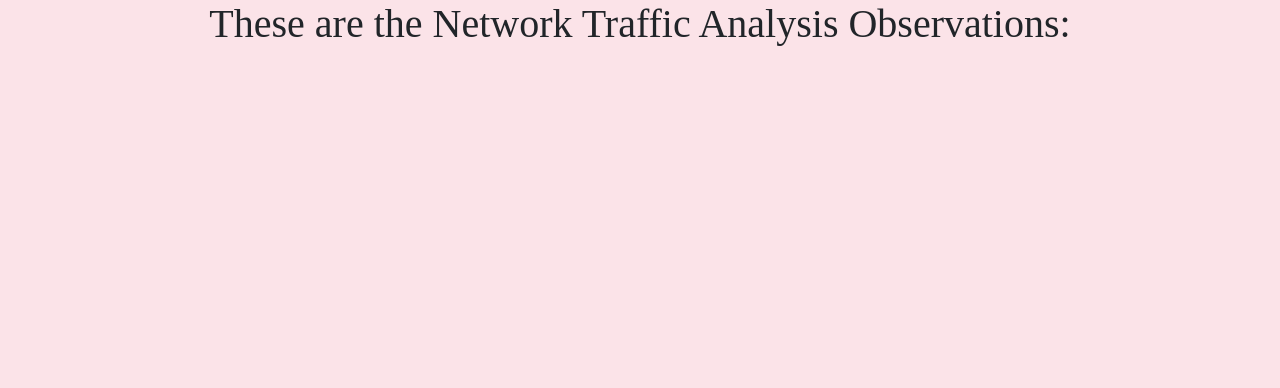
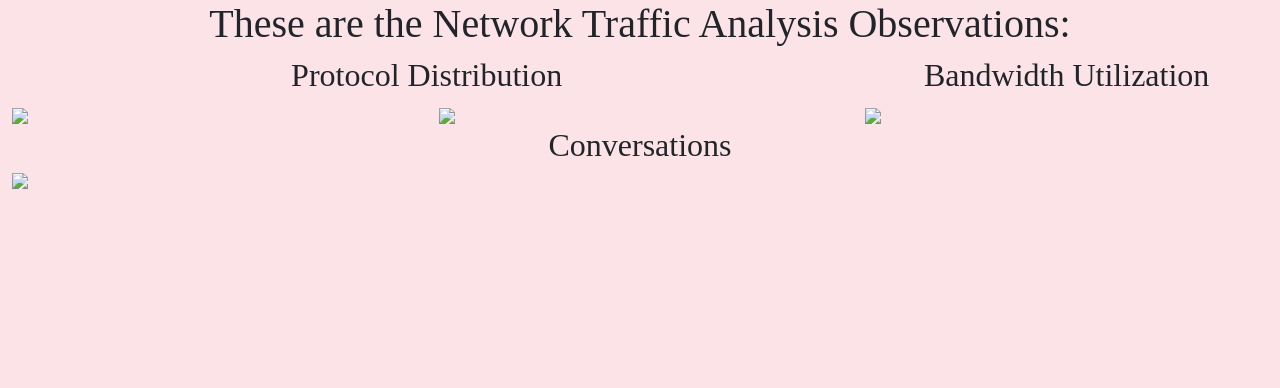
Before and after one commit to JasonGri/SecureFlow-Analyzer, a Django app: template SecureFlow_Analyzer/analyzer/templates/analyzer/analysis.html in a window 1280 px wide. Shown: the part 57-445 px from the top of the page. Run offline with Django 5.2, Linux system fonts and the light colour scheme; the template is opened without the code that fills it, so the values that code supplies are empty; some libraries are stand-ins or nearby versions.

Commit message:
Initial Analysis Layout

```diff
--- a/SecureFlow_Analyzer/analyzer/templates/analyzer/analysis.html
+++ b/SecureFlow_Analyzer/analyzer/templates/analyzer/analysis.html
@@ -2,4 +2,35 @@
 <h1 class="text-center"
   >These are the Network Traffic Analysis Observations:</h1
 >
-{{protocols}} {%endblock %}
+<div class="container-fluid">
+  <!-- 1st Headings Row -->
+  <div class="row">
+    <div class="col-8">
+      <h2 class="text-center">Protocol Distribution</h2>
+    </div>
+    <div class="col"> <h2 class="text-center">Bandwidth Utilization</h2> </div>
+  </div>
+  <!-- 1st Charts Row -->
+  <div class="row">
+    <div class="col"> <img class="img-fluid" src="#" /> </div>
+    <div class="col"> <img class="img-fluid" src="#" /> </div>
+    <div class="col"> <img class="img-fluid" src="#" /> </div>
+  </div>
+  <!-- 2nd Headings Row -->
+  <div class="row">
+    <h2 class="text-center">Conversations</h2>
+  </div>
+  <!-- Conversations Image Row -->
+  <div class="row">
+    <img class="img-fluid" src="#" />
+  </div>
+  <!-- Conversations Details Row -->
+  <div class="row">
+    <div class="col"> </div>
+  </div>
+  <!-- IP Geolocation Mapping Row -->
+  <div class="row"> </div>
+  <!-- TCP Stream Row -->
+  <div class="row"> </div>
+</div>
+{%endblock %}
--- a/SecureFlow_Analyzer/analyzer/templates/analyzer/index.html
+++ b/SecureFlow_Analyzer/analyzer/templates/analyzer/index.html
@@ -1,6 +1,7 @@
 {% extends "analyzer/base.html" %} {% load static %} {% block body %}
 <h1 class="text-center">Welcome to SecureFlow Analyzer!</h1>
 
+<!-- TODO: Add progress bar will uploading file -->
 <div class="container mt-5">
   <form method="post" enctype="multipart/form-data">
     {% csrf_token %}
```
Also changed, not shown: SecureFlow_Analyzer/analyzer/logic.py (+21 -3 lines).
